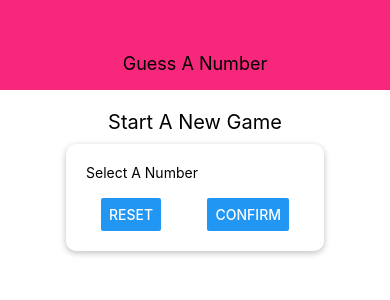
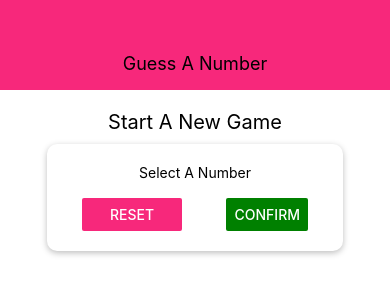
Before and after one commit to Code4Blessings/rn-Guess-A-Number, a React Native app: screen / in a window 390 px wide. Shown: the top 300 px of the page. Built offline with nearby package versions, Linux system fonts and the light colour scheme.

Commit message:
Styled buttons

```diff
--- a/screens/StartGameScreen.js
+++ b/screens/StartGameScreen.js
@@ -7,12 +7,16 @@ const StartGameScreen = props => {
     return (
         <View style={styles.screen}>
             <Text style={styles.title}>Start A New Game</Text>
-            <Card>
+            <Card style={styles.inputContainer}>
                 <Text>Select A Number</Text>
                 <TextInput />
                 <View style={styles.buttonContainer}>
-                    <Button title='Reset' onPress={() => {}} />
-                    <Button  title='Confirm' onPress={() => {}} />
+                    <View style={styles.buttons}>
+                        <Button title='Reset' onPress={() => {}} color='#f7287b'/>
+                    </View>
+                    <View styles={styles.buttons}>
+                        <Button  title='Confirm' onPress={() => {}} color='green' />
+                    </View>
                 </View>
             </Card>
         </View>
@@ -34,21 +38,15 @@ const styles = StyleSheet.create({
         width: 300,
         maxWidth: '80%',
         alignItems: 'center',
-        shadowColor: 'black',
-        shadowOffset: { width: 0, height: 2 },
-        shadowRadius: 6,
-        shadowOpacity: 0.26,
-        backgroundColor: 'white',
-        elevation: 5,
-        padding: 20,
-        borderRadius: 10
     },
     buttonContainer: {
         flexDirection: 'row',
         width: '100%',
         justifyContent: 'space-between',
         paddingHorizontal: 15
-
+    },
+    buttons: {
+       width: 100
     }
 });
 
```
